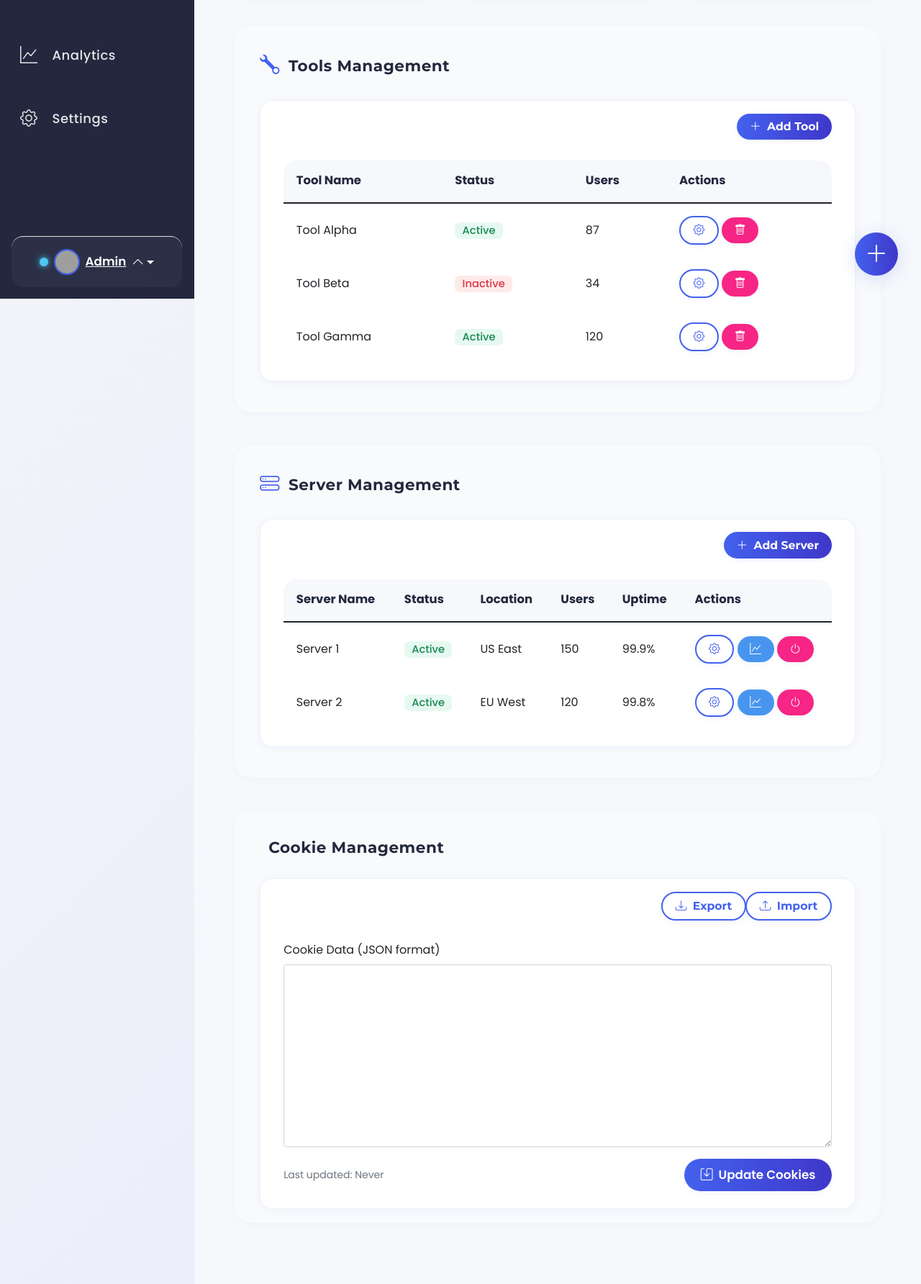
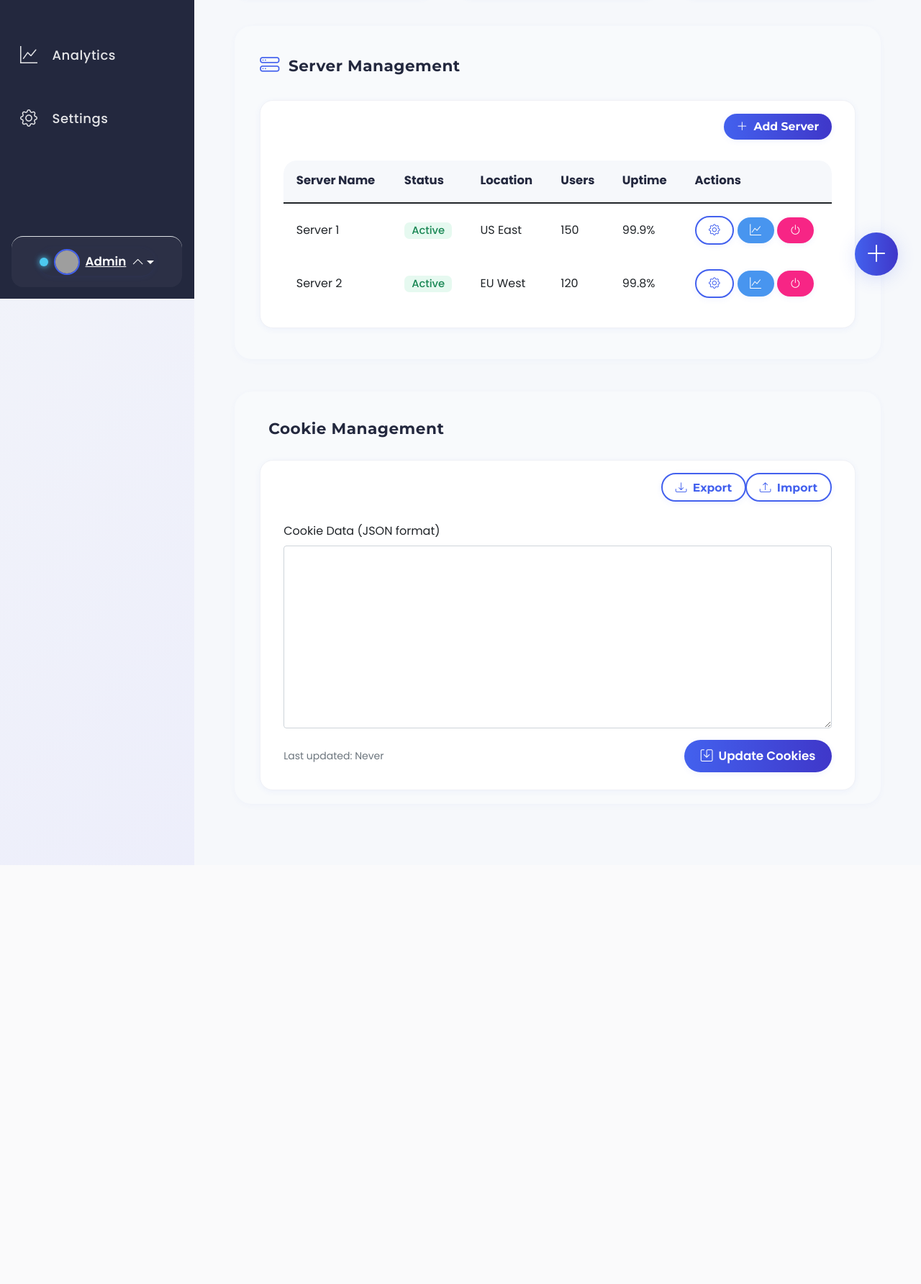
Before and after one commit to cipher-x-darkregime/Rev-Proxy, a PHP site: page /admin.php in a window 1280 px wide. Shown: the part 385-2169 px from the top of the page at 72% size. After the commit the page ends 1587 px from the top, so only its background shows below. Run offline with PHP 8.4, Linux system fonts and the light colour scheme; a user stored in the database is signed in; data comes from the database, SQL or seed files in the repository; data that the repository does not hold is empty; some libraries are stand-ins or nearby versions; grey boxes are pictures that could not be loaded.

Commit message:
Update admin.php

```diff
--- a/admin.php
+++ b/admin.php
@@ -703,62 +703,6 @@ $total_cookies = $conn->query('SELECT COUNT(*) FROM cookies')->fetchColumn();
                     </div>
                 <?php endif; ?>
 
-                <!-- Tools Management Section -->
-                <div class="section-block">
-                    <div class="section-header"><i class="bi bi-wrench"></i> Tools Management</div>
-                    <div class="mgmt-card mb-4">
-                        <div class="card-header d-flex justify-content-end align-items-center">
-                            <button class="btn btn-primary btn-sm">
-                                <i class="bi bi-plus-lg me-1"></i>
-                                Add Tool
-                            </button>
-                        </div>
-                        <div class="card-body">
-                            <div class="table-responsive">
-                                <table class="table mgmt-table align-middle">
-                                    <thead>
-                                        <tr>
-                                            <th>Tool Name</th>
-                                            <th>Status</th>
-                                            <th>Users</th>
-                                            <th>Actions</th>
-                                        </tr>
-                                    </thead>
-                                    <tbody>
-                                        <tr>
-                                            <td>Tool Alpha</td>
-                                            <td><span class="badge text-success">Active</span></td>
-                                            <td>87</td>
-                                            <td>
-                                                <button class="btn btn-outline-primary btn-sm"><i class="bi bi-gear"></i></button>
-                                                <button class="btn btn-danger btn-sm"><i class="bi bi-trash"></i></button>
-                                            </td>
-                                        </tr>
-                                        <tr>
-                                            <td>Tool Beta</td>
-                                            <td><span class="badge text-danger">Inactive</span></td>
-                                            <td>34</td>
-                                            <td>
-                                                <button class="btn btn-outline-primary btn-sm"><i class="bi bi-gear"></i></button>
-                                                <button class="btn btn-danger btn-sm"><i class="bi bi-trash"></i></button>
-                                            </td>
-                                        </tr>
-                                        <tr>
-                                            <td>Tool Gamma</td>
-                                            <td><span class="badge text-success">Active</span></td>
-                                            <td>120</td>
-                                            <td>
-                                                <button class="btn btn-outline-primary btn-sm"><i class="bi bi-gear"></i></button>
-                                                <button class="btn btn-danger btn-sm"><i class="bi bi-trash"></i></button>
-                                            </td>
-                                        </tr>
-                                    </tbody>
-                                </table>
-                            </div>
-                        </div>
-                    </div>
-                </div>
-
                 <!-- Server Management Section -->
                 <div class="section-block">
                     <div class="section-header"><i class="bi bi-hdd-stack"></i> Server Management</div>
```
